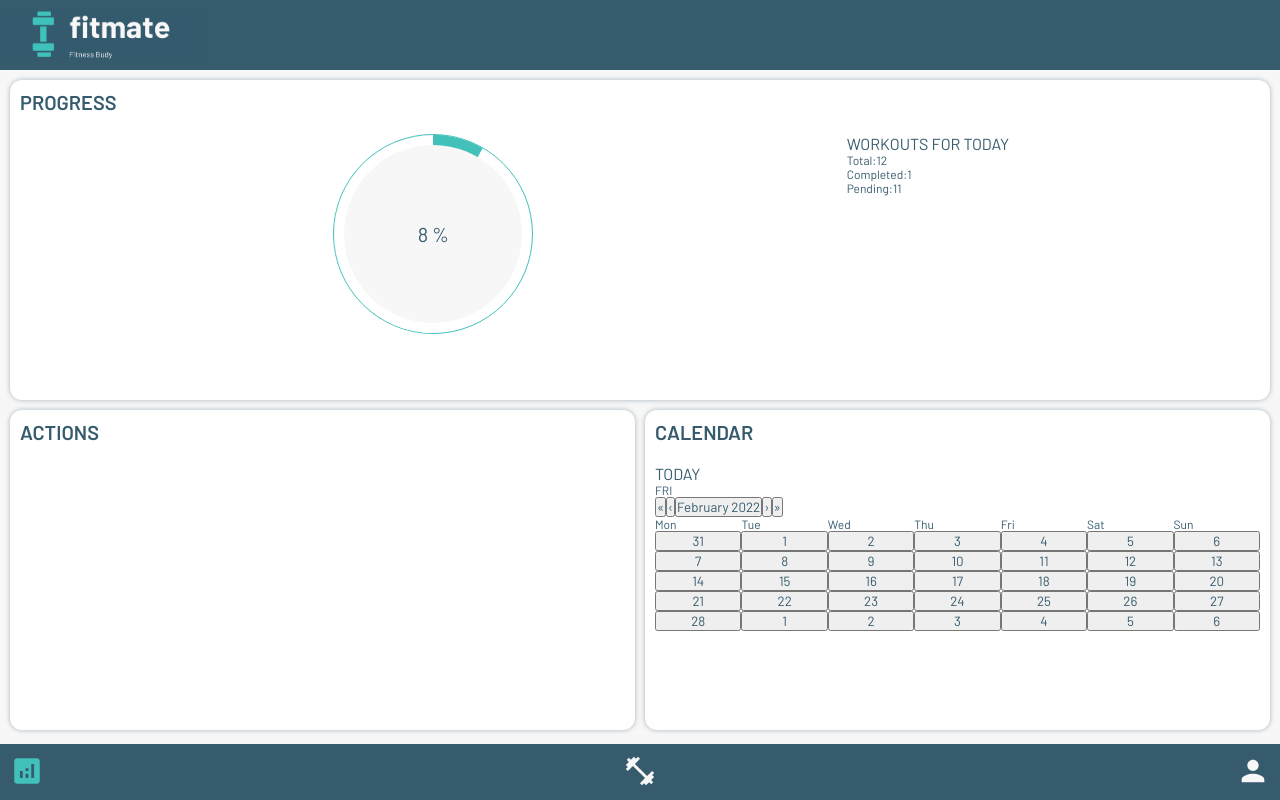
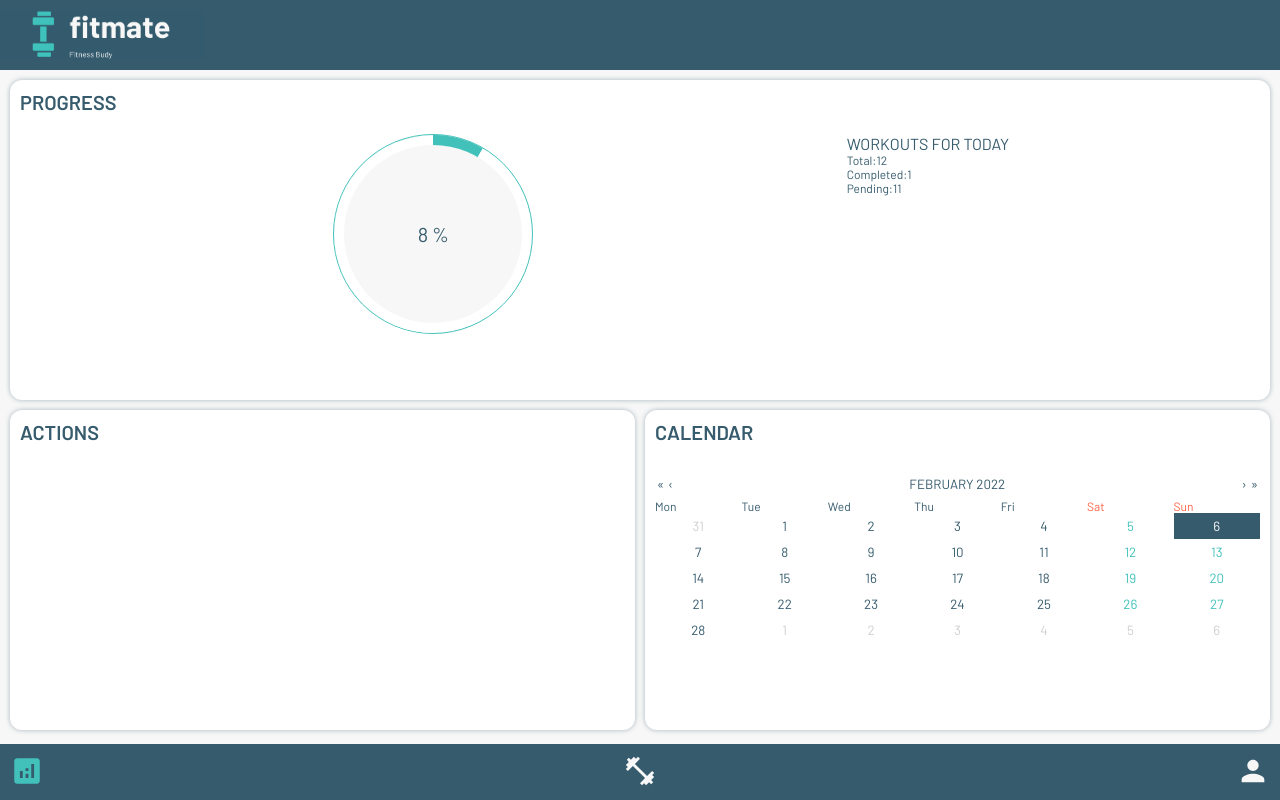
Before and after one commit to Hope1226/fitmate, a React (Create React App) app: page / in a window 1280 px wide. Built offline with nearby package versions, Linux system fonts and the light colour scheme.

Commit message:
Style calendar component

```diff
--- a/src/assets/stylesheets/index.css
+++ b/src/assets/stylesheets/index.css
@@ -175,3 +175,55 @@ body,
   padding: 10px;
   grid-gap: 20px;
 }
+
+.react-calendar {
+  display: grid;
+  grid-template-columns: 1fr;
+  grid-template-rows: auto 1fr;
+  grid-gap: 5px;
+  padding: 10px 0;
+}
+
+.react-calendar__navigation {
+  display: flex;
+}
+
+.react-calendar__navigation > *,
+span {
+  background: none;
+  border: none;
+  padding: 2px;
+  font-family: var(--main-font);
+  text-transform:  uppercase;
+}
+
+.react-calendar__month-view__weekdays abbr {
+  color: var(--main);
+}
+
+.react-calendar__month-view__weekdays abbr[title = "Sunday"],
+abbr[title = "Saturday"] {
+  color: tomato;
+}
+
+.react-calendar__month-view__days__day {
+  background: none;
+  border: none;
+  padding: 5px;
+}
+
+.react-calendar__month-view__days__day--weekend abbr {
+  color: var(--first);
+}
+
+.react-calendar__month-view__days__day--neighboringMonth abbr {
+  color: #cfcfcf;
+}
+
+.react-calendar__tile--active {
+  background: var(--main);
+}
+
+.react-calendar__tile--active abbr {
+  color: var(--second);
+}
--- a/src/components/dashboard/features/Date.js
+++ b/src/components/dashboard/features/Date.js
@@ -4,14 +4,7 @@ import CalendarSec from './Calendar';
 const Date = () => (
   <div className="dash-children calendar">
     <h2 className="main-headings">Calendar</h2>
-    <div>
-      <div>
-        <h3 className="sub-headings">today</h3>
-        <p>FRI</p>
-      </div>
-      <CalendarSec />
-      <div />
-    </div>
+    <CalendarSec />
   </div>
 );
 
```
